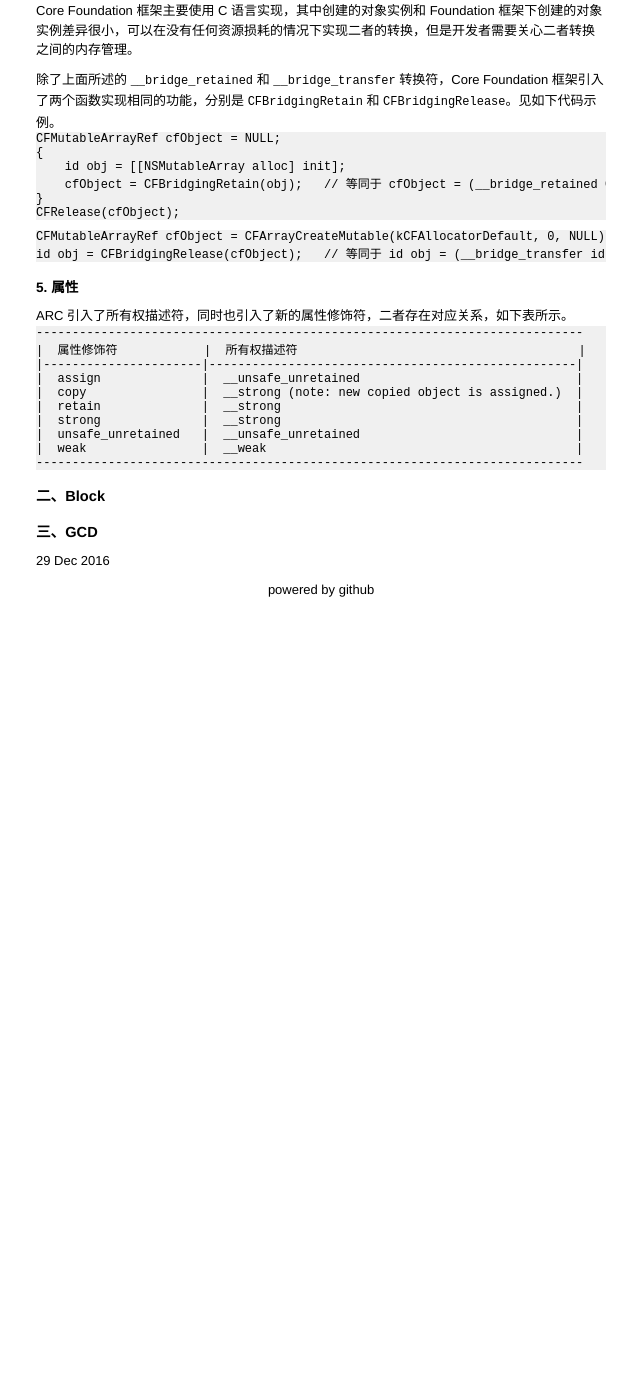
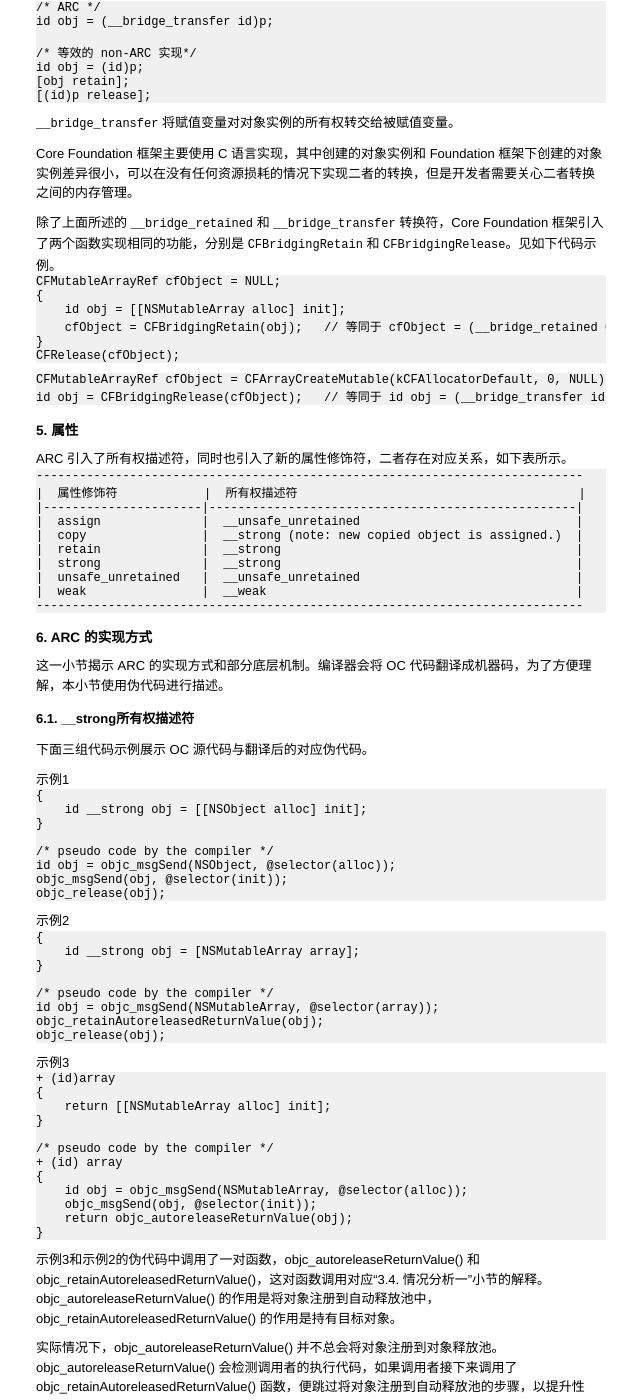
Before and after one commit to rob2468/rob2468.github.io, a Jekyll site: the page built from _posts/2016-12-29-Reading-Notes-Pro-Multithreading-and-Memory-Management-for-iOS-and-OSX-with-ARC-Grand_Central-Dispatch-and-Blocks.md, in a window 1280 px wide and 1400 px high, scrolled down 5221 px. Shown: the whole window, without its empty margins (319-959 px from the left). Built offline with Jekyll 4.4.1, drawn with Linux system fonts in a browser that asks for light colours; comment, search, counter and statistics services are not loaded; before the commit the page ends 5821 px from its top, so only the background shows below that; some of the changed text lies outside the part shown; grey boxes are pictures that could not be loaded.

Commit message:
post "2016-12-29" add ARC Implementation

```diff
--- a/_posts/2016-12-29-Reading-Notes-Pro-Multithreading-and-Memory-Management-for-iOS-and-OSX-with-ARC-Grand_Central-Dispatch-and-Blocks.md
+++ b/_posts/2016-12-29-Reading-Notes-Pro-Multithreading-and-Memory-Management-for-iOS-and-OSX-with-ARC-Grand_Central-Dispatch-and-Blocks.md
@@ -148,7 +148,7 @@
 
 <div align="center">图 @autoreleasepool 和 __autoreleasing 描述符</div>
 
-得益于编译器的自动化操作，简化了开发者的许多工作，在实际使用中，很少使用到 __autoreleasing 语法。下面分情况对背后的细节进行说明。
+得益于编译器的自动化操作，简化了开发者的许多工作，在实际使用中，很少使用到 __autoreleasing 语法。下面分情况对背后的细节进行说明。(使用下面方法调试查看自动释放池状态，`extern void _objc_autoreleasePoolPrint(); /* 声明 */ _objc_autoreleasePoolPrint(); /* 调用 */`)
 
 ##### 情况分析一
 
@@ -189,6 +189,10 @@ NSLog(@"class=%@", [tmp class]);
 </code></pre></div>
 
 因为使用 __weak 所有权描述符修饰的变量不持有对象实例，该对象实例可能会在任一时刻被释放，为了能安全的使用该对象实例，编译器总是会先将该对象实例注册到自动释放池中再使用。
+
+由于每次使用 __weak 变量都会导致对象实例注册到自动释放池，为了提升性能，可先将 __weak 变量赋给 __strong 变量再使用。
+
+我使用 `_objc_autoreleasePoolPrint();` 方法调试验证时，并未发现该行为（使用 __weak 变量导致对象实例自动注册自动释放池）。
 
 ##### 情况分析三
 
@@ -297,6 +301,63 @@ ARC 引入了所有权描述符，同时也引入了新的属性修饰符，二
 ----------------------------------------------------------------------------
 </code></pre></div>
 
+### 6. ARC 的实现方式
+
+这一小节揭示 ARC 的实现方式和部分底层机制。编译器会将 OC 代码翻译成机器码，为了方便理解，本小节使用伪代码进行描述。
+
+#### 6.1. __strong所有权描述符
+
+下面三组代码示例展示 OC 源代码与翻译后的对应伪代码。
+
+示例1
+<div class="code"><pre><code>{
+    id __strong obj = [[NSObject alloc] init];
+}
+
+/* pseudo code by the compiler */
+id obj = objc_msgSend(NSObject, @selector(alloc));
+objc_msgSend(obj, @selector(init));
+objc_release(obj);
+</code></pre></div>
+
+示例2
+<div class="code"><pre><code>{
+    id __strong obj = [NSMutableArray array];
+}
+
+/* pseudo code by the compiler */
+id obj = objc_msgSend(NSMutableArray, @selector(array));
+objc_retainAutoreleasedReturnValue(obj);
+objc_release(obj);
+</code></pre></div>
+
+示例3
+<div class="code"><pre><code>+ (id)array
+{
+    return [[NSMutableArray alloc] init];
+}
+
+/* pseudo code by the compiler */
++ (id) array
+{
+    id obj = objc_msgSend(NSMutableArray, @selector(alloc));
+    objc_msgSend(obj, @selector(init));
+    return objc_autoreleaseReturnValue(obj);
+}
+</code></pre></div>
+
+示例3和示例2的伪代码中调用了一对函数，objc_autoreleaseReturnValue() 和 objc_retainAutoreleasedReturnValue()，这对函数调用对应“3.4. 情况分析一”小节的解释。objc_autoreleaseReturnValue() 的作用是将对象注册到自动释放池中，objc_retainAutoreleasedReturnValue() 的作用是持有目标对象。
+
+实际情况下，objc_autoreleaseReturnValue() 并不总会将对象注册到对象释放池。objc_autoreleaseReturnValue() 会检测调用者的执行代码，如果调用者接下来调用了 objc_retainAutoreleasedReturnValue() 函数，便跳过将对象注册到自动释放池的步骤，以提升性能。见下图。
+
+<div align="center"><img src="http://7xilqo.com1.z0.glb.clouddn.com/2016-12-29-Skip-registration-to-the-autorelease-pool.jpeg" alt="" width="80%" /></div>
+
+<div align="center">图 跳过对象加入自动释放池步骤</div>
+
+### 6. _objc_rootRetainCount
+
+iOS 提供了查看对象实例引用计数的函数，`uintptr_t _objc_rootRetainCount(id obj)`。该函数可在调试时使用，但是其返回的值也并不总是正确的，需慎用。在 ARC 下只要遵循各所有权描述符的规则即可实现内存管理，不需要关注引用计数的数值。
+
 ## 二、Block
 
 ## 三、GCD
```
